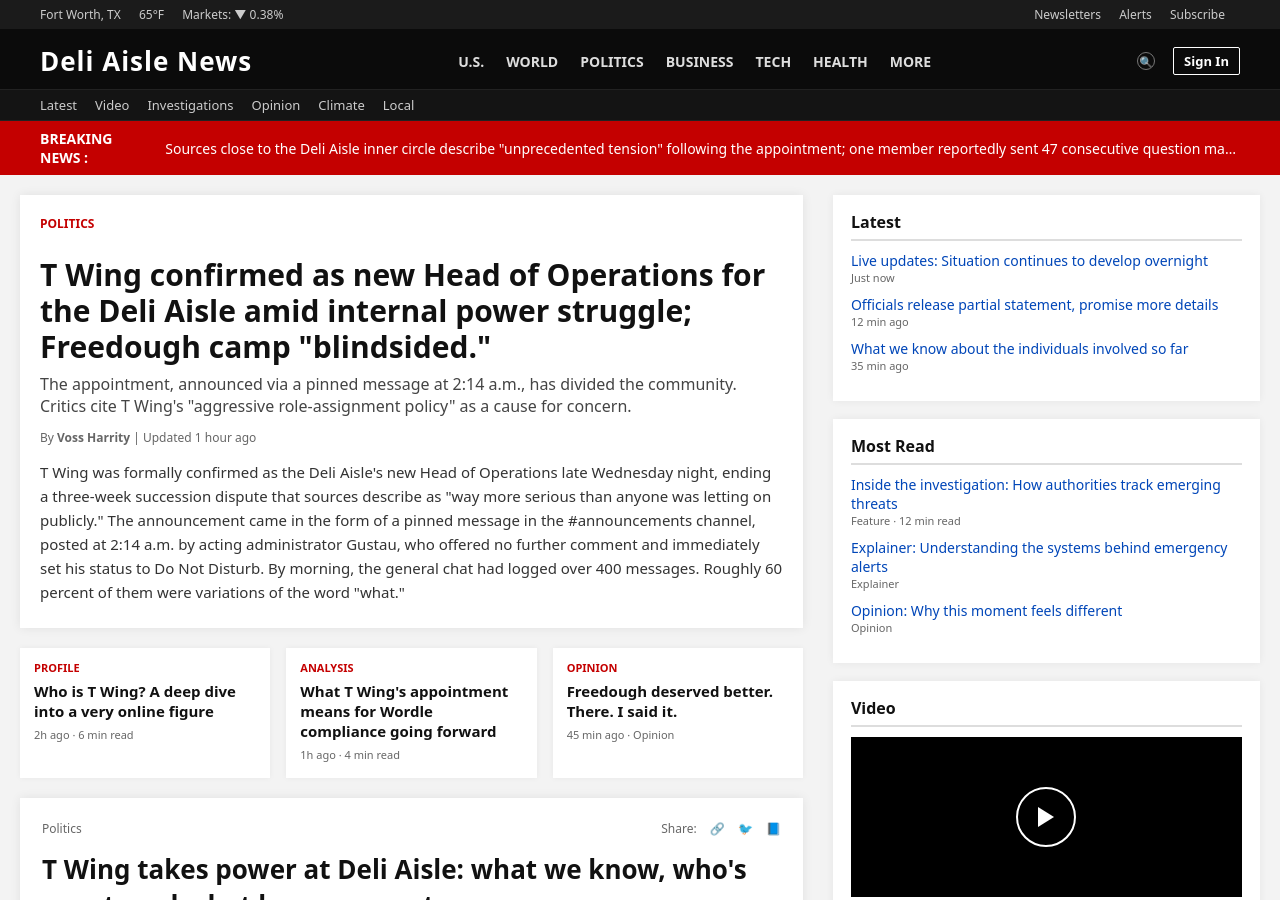
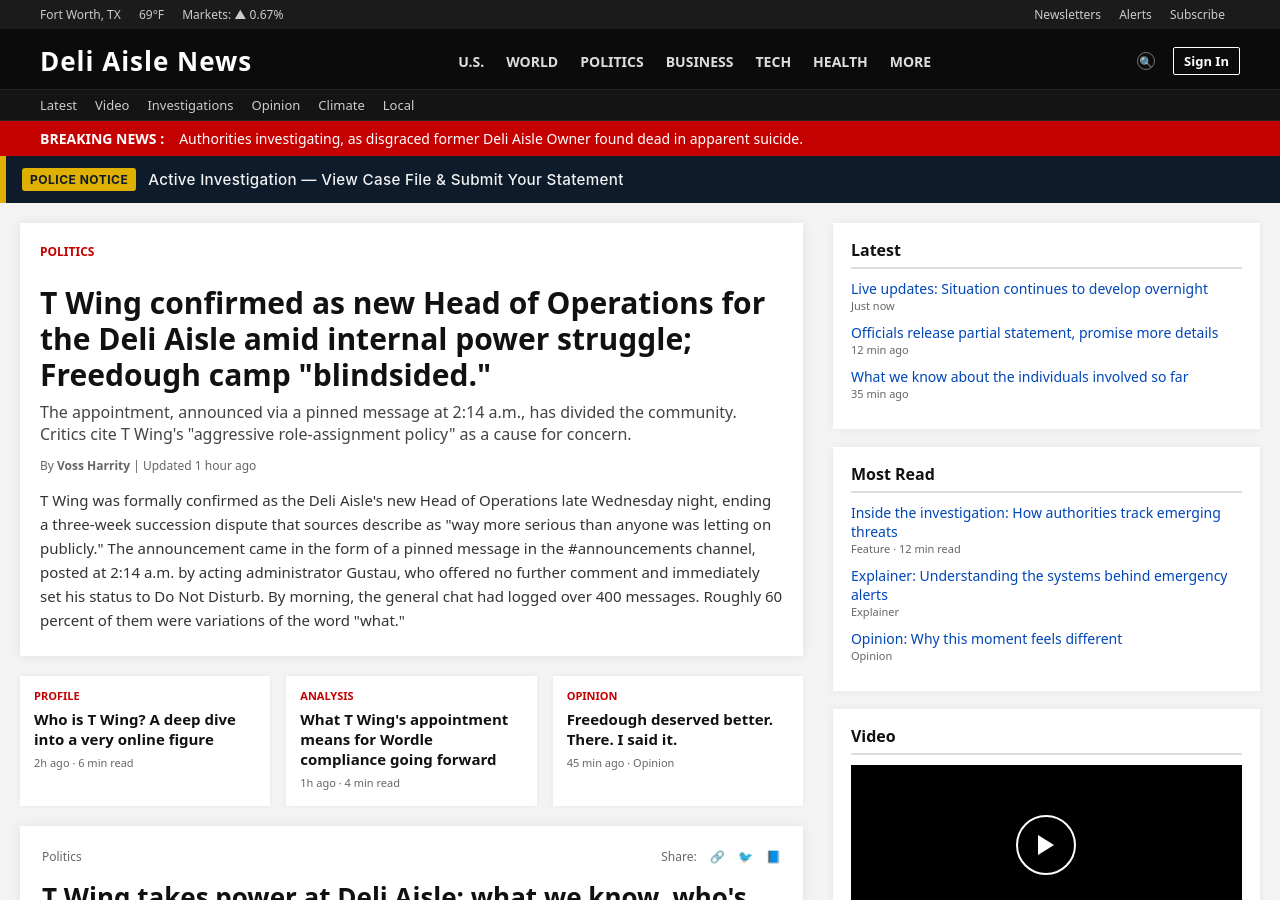
Before and after one commit to NotAnIronman/ARG, a Jekyll site: the page built from pages/020926.html, in a window 1280 px wide and 900 px high. Built offline with Jekyll 4.4.1, drawn with Linux system fonts in a browser that asks for light colours.

Commit message:
Update 020926.html

```diff
--- a/pages/020926.html
+++ b/pages/020926.html
@@ -1,58 +1,9 @@
-<!DOCTYPE html>
-<html lang="en">
-<head>
-<meta charset="UTF-8">
-<meta name="viewport" content="width=device-width, initial-scale=1.0">
-<title>Deli Aisle News | T Wing Confirmed as New Deli Aisle Head of Operations</title>
-<link rel="stylesheet" href="styles.css">
-</head>
-<body>
-
-<div class="utility-bar">
-    <div class="utility-left">
-        <span>Fort Worth, TX</span>
-        <span>65°F</span>
-        <span>Markets: ▼ 0.38%</span>
-    </div>
-    <div class="utility-right">
-        <span>Newsletters</span>
-        <span>Alerts</span>
-        <span>Subscribe</span>
-    </div>
-</div>
-
-<div class="header">
-    <div class="logo">Deli Aisle News</div>
-    <nav class="primary-nav">
-        <a href="#">U.S.</a>
-        <a href="#">World</a>
-        <a href="#">Politics</a>
-        <a href="#">Business</a>
-        <a href="#">Tech</a>
-        <a href="#">Health</a>
-        <a href="#">More</a>
-    </nav>
-    <div class="header-actions">
-        <div class="search-icon">🔍</div>
-        <div class="signin">Sign In</div>
-    </div>
-</div>
-
-<div class="secondary-nav">
-    <a href="#">Latest</a>
-    <a href="#">Video</a>
-    <a href="#">Investigations</a>
-    <a href="#">Opinion</a>
-    <a href="#">Climate</a>
-    <a href="#">Local</a>
-</div>
-
-<div class="breaking-bar">
-    <div class="breaking-label">Breaking News :</div>
-    <div class="breaking-headline">
-        Sources close to the Deli Aisle inner circle describe "unprecedented tension" following the appointment; one member reportedly sent 47 consecutive question marks in the general chat.
-    </div>
-</div>
+---
+layout: default
+title: "Breaking News"
+breaking_headline: "Authorities investigating, as disgraced former Deli Aisle Owner found dead in apparent suicide."
+show_banner: true
+---
 
 <div class="page">
 
@@ -199,42 +150,5 @@
         </section>
     </aside>
 </div>
-
-<footer class="footer">
-    <div class="footer-grid">
-        <div>
-            <h4>News</h4>
-            <a href="#">U.S.</a>
-            <a href="#">World</a>
-            <a href="#">Politics</a>
-            <a href="#">Local</a>
-        </div>
-        <div>
-            <h4>Sections</h4>
-            <a href="#">Business</a>
-            <a href="#">Tech</a>
-            <a href="#">Health</a>
-            <a href="#">Climate</a>
-        </div>
-        <div>
-            <h4>About</h4>
-            <a href="#">About Us</a>
-            <a href="#">Standards</a>
-            <a href="#">Careers</a>
-            <a href="#">Press</a>
-        </div>
-        <div>
-            <h4>Contact</h4>
-            <a href="#">Contact Us</a>
-            <a href="#">Send a Tip</a>
-            <a href="#">Corrections</a>
-            <a href="#">Privacy</a>
-        </div>
-    </div>
-    <div class="footer-bottom">
-        © 2026 Deli Aisle News Network. All rights reserved.
-    </div>
-</footer>
-
 </body>
 </html>
```
